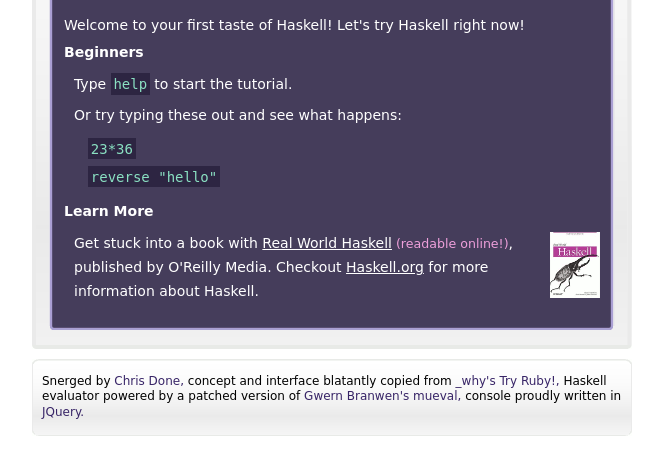
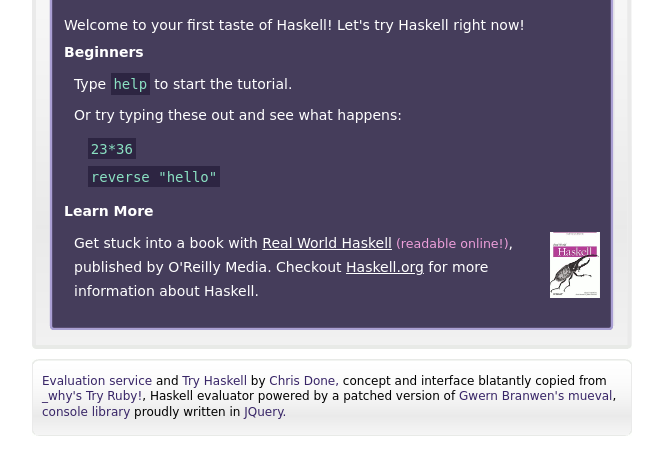
Before and after one commit to chrisdone-archive/tryhaskell, a PHP site: page / in a window 1280 px wide. Shown: the part 370-826 px from the top of the page, without its empty margins (308-971 px from the left). Run offline with PHP 8.4, Linux system fonts and the light colour scheme.

Commit message:
added more links to the footer for github repos and links underline on hover -- more obvious

```diff
--- a/css/tryhaskell.css
+++ b/css/tryhaskell.css
@@ -75,6 +75,9 @@ div.footer-wrapper {
     margin:10px auto;width:600px;
     font-family:"DejaVu Sans",sans-serif;
     margin-bottom:20px
+}
+div.footer-wrapper a:hover {
+  text-decoration: underline;
 }
 div.footer-wrapper-top {
     height:5px;background-position:  -50px -54px;
--- a/index.php
+++ b/index.php
@@ -89,22 +89,23 @@
           <div class="footer-wrapper-borders bgs">
             <div class="footer">
               <p>
-                Snerged by
+                <a href="http://chrisdone.com/posts/2010-04-05-haskell-json-service-tryhaskell.html">Evaluation
+                  service</a>
+                  and <a href="http://github.com/chrisdone/tryhaskell">Try
+                  Haskell</a> by
                 <a href="http://chrisdone.com/">
                   Chris Done,
                 </a>
                 concept and interface blatantly copied from
                 <a href="http://tryruby.org/"
                    title="_why's Try Ruby">
-                  _why's Try Ruby!,
-                </a>
+                  _why's Try Ruby!</a>,
                 Haskell evaluator powered by a patched version of
                 <a href="http://hackage.haskell.org/package/mueval"
                    title="mueval on Hackage">
-                  Gwern Branwen's mueval,
-                </a>
-                console proudly written
-                in
+                  Gwern Branwen's mueval</a>,
+                <a href="http://github.com/chrisdone/jquery-console">console
+                  library</a> proudly written in
                 <a href="http://jquery.com/">
                   JQuery.
                 </a>
```
Also changed, not shown: index.html (+8 -7 lines).
